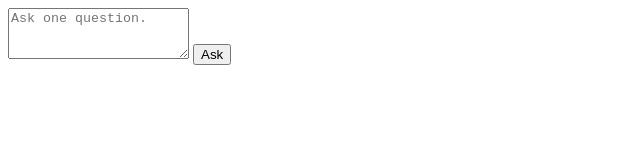
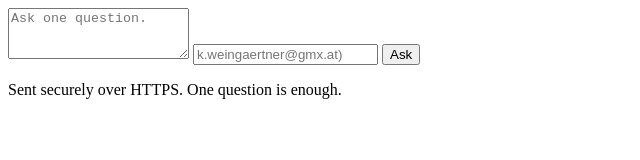
Before and after one commit to weingaertnerk-dev/equol-window, a plain HTML site: page index.html in a window 1280 px wide. Shown: the whole page, without its empty margins (0-640 px from the left). Drawn offline with Linux system fonts and the light colour scheme.

Commit message:
Update index.html

```diff
--- a/index.html
+++ b/index.html
@@ -1,13 +1,18 @@
 <form class="question-form"
-      action="mailto:k.weingaertner@gmx.at"
-      method="post"
-      enctype="text/plain">
+      action="https://formspree.io/f/xxxxxxxx"
+      method="POST">
 
   <textarea name="question"
             placeholder="Ask one question."
             rows="3"
             required></textarea>
 
+  <!-- optional, aber sinnvoll -->
+  <input type="email" name="email" placeholder="k.weingaertner@gmx.at)" />
+
   <button type="submit">Ask</button>
 
+  <p class="fineprint">
+    Sent securely over HTTPS. One question is enough.
+  </p>
 </form>
```
